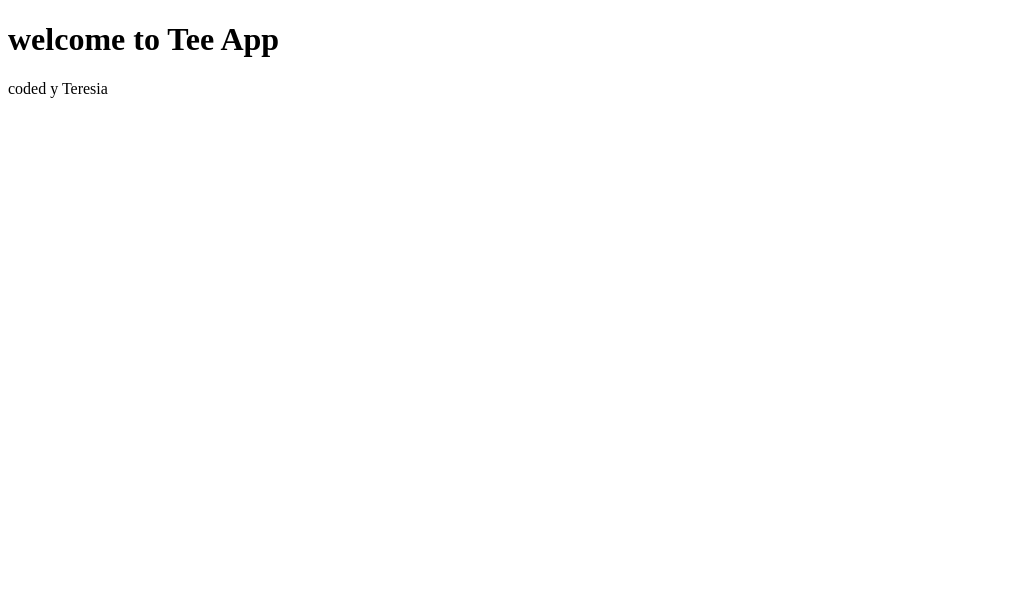
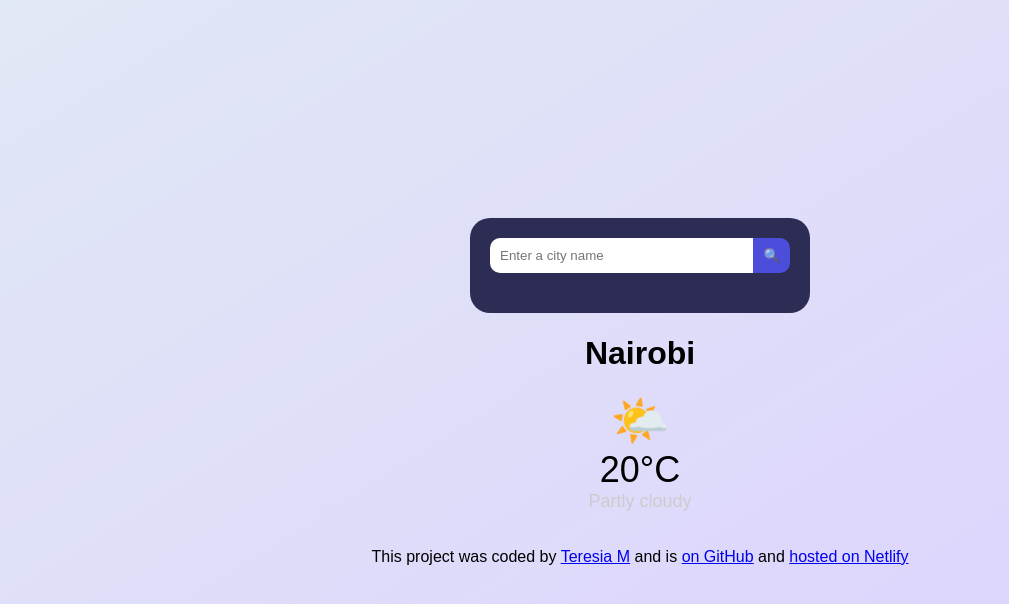
Before and after one commit to tere-siah/Tee-app, a plain HTML site: page index.html in a window 1280 px wide. Shown: the whole page, without its empty margins (0-1009 px from the left). Drawn offline with Linux system fonts and the light colour scheme.

Commit message:
style.css
Added a css file

```diff
--- a/index.html
+++ b/index.html
@@ -4,9 +4,44 @@
     <meta charset="UTF-8">
     <meta name="viewport" content="width=device-width, initial-scale=1.0">
     <title>Tee Weather App</title>
+    <link rel="stylesheet" href="src\style.css">
 </head>
 <body>
-    <h1> welcome to Tee App</h1>
-    <footer> coded y Teresia</footer>
+    <header>
+         <div class="weather-app">
+    <div class="search-bar">
+      <input type="text" id="city-input" placeholder="Enter a city name">
+      <button id="search-btn">🔍</button>
+    </div>
+    </header>
+    <main>
+    <h1> Nairobi</h1>
+      <div class="weather-info">
+      <div class="weather-icon">🌤️</div>
+      <div class="temperature">20°C</div>
+      <div class="condition">Partly cloudy</div>
+    </div>
+    <div class="hourly-forecast" id="forecast">
+     </div>
+    </div>
+    </main>
+    <footer>
+        <p>
+          This project was coded by
+          <a href="https://github.com/tere-siah" target="_blank">Teresia M</a>
+          and is
+          <a
+            href="https://github.com/tere-siah/Tee-app"
+            target="_blank"
+          >
+            on GitHub</a
+          >
+          and
+          <a
+            href="https://app.netlify.com/teams/tere-siah/projects"
+            target="_blank"
+            >hosted on Netlify</a
+          >
+        </p>
 </body>
 </html>
--- /dev/null
+++ b/src/style.css
@@ -0,0 +1,76 @@
+body {
+  background: linear-gradient(to bottom right, #e1e8f5, #dcd0ff);
+  font-family: Arial, sans-serif;
+  display: flex;
+  flex-direction: column; /* Add this line */
+  justify-content: center;
+  align-items: center;
+  height: 100vh;
+  margin: 0;
+}
+
+.weather-app {
+  background-color: #2c2c54;
+  color: white;
+  padding: 20px;
+  border-radius: 20px;
+  width: 300px;
+  text-align: center;
+}
+
+.search-bar {
+  display: flex;
+  margin-bottom: 20px;
+}
+
+.search-bar input {
+  flex: 1;
+  padding: 10px;
+  border: none;
+  border-radius: 10px 0 0 10px;
+}
+
+.search-bar button {
+  padding: 10px;
+  border: none;
+  background-color: #4d4ddb;
+  color: white;
+  border-radius: 0 10px 10px 0;
+  cursor: pointer;
+}
+
+.weather-info {
+  display: flex;
+  flex-direction: column;
+  align-items: center;
+  margin-bottom: 20px;
+}
+
+.weather-icon {
+  font-size: 48px;
+}
+
+.temperature {
+  font-size: 36px;
+}
+
+.condition {
+  font-size: 18px;
+  color: #ccc;
+}
+
+.hourly-forecast {
+  display: flex;
+  justify-content: space-between;
+  flex-wrap: wrap;
+  gap: 10px;
+}
+
+.hour-block {
+  flex: 1 1 48px;
+  background: rgba(255, 255, 255, 0.1);
+  border-radius: 10px;
+  padding: 10px;
+  text-align: center;
+  font-size: 14px;
+}
```
